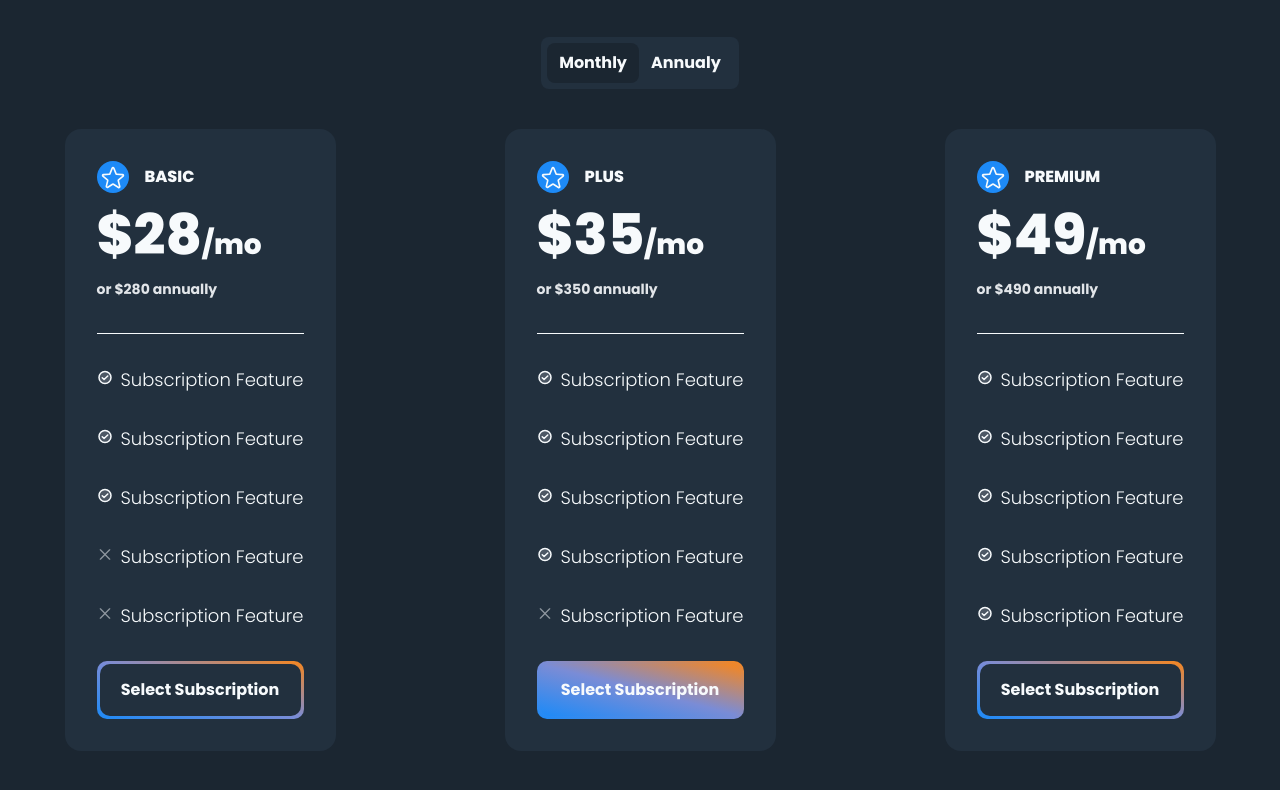
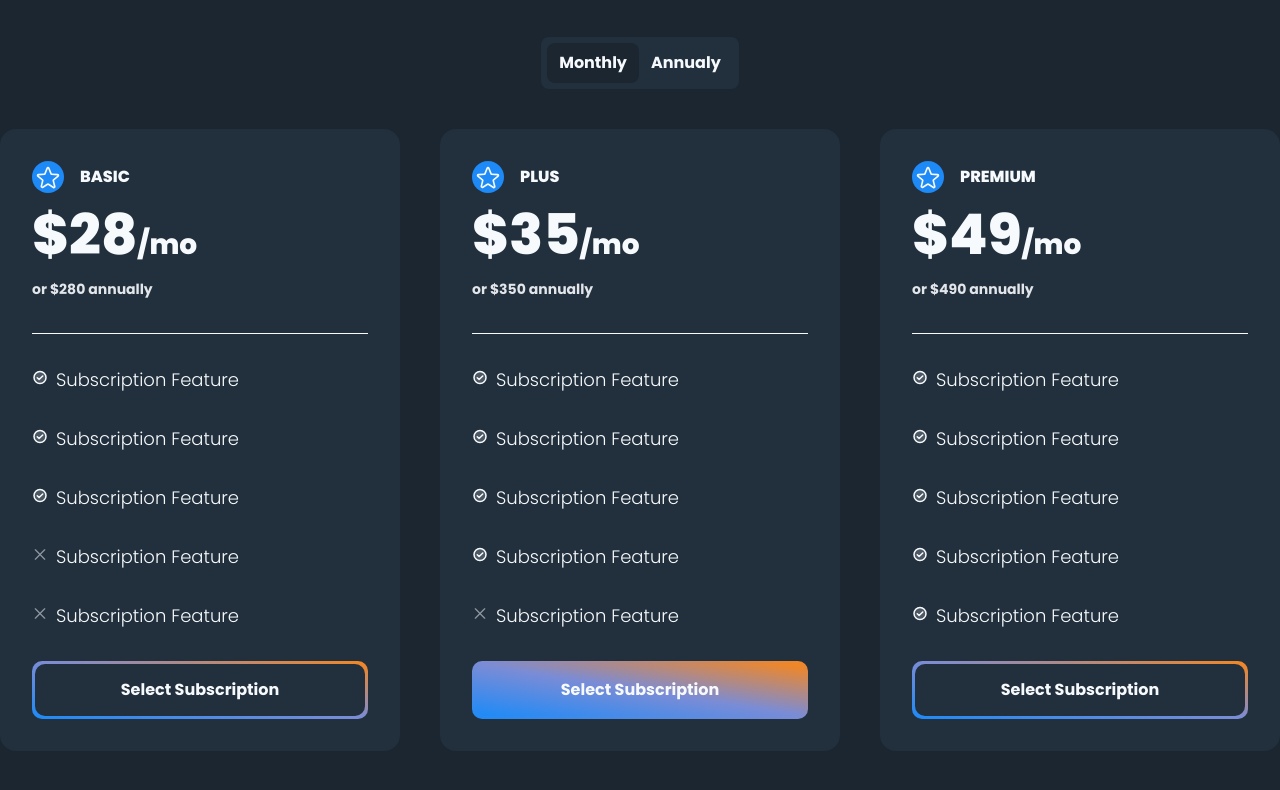
Before and after one commit to sagungt/growkit, a website: page dist/index.html in a window 1280 px wide. Shown: the part 2910-3700 px from the top of the page. Drawn offline with Linux system fonts and the light colour scheme.

Commit message:
fix pricing card width for desktop layout

```diff
--- a/dist/index.html
+++ b/dist/index.html
@@ -204,7 +204,7 @@
 
       <div class="grid grid-cols-1 md:grid-cols-1 lg:grid-cols-3 gap-10 place-items-center">
 
-        <div class="p-8 text-whiteText bg-darkSecondary rounded-2xl space-y-8 hover:scale-105 transition-all w-full md:w-2/3 lg:w-auto">
+        <div class="p-8 text-whiteText bg-darkSecondary rounded-2xl space-y-8 hover:scale-105 transition-all w-full md:w-2/3 lg:w-full">
           <div class="pb-8 border-b border-[#F7FAFC]">
             <div class="flex items-center gap-4">
               <div class="w-8 h-8 bg-[#1D8AF7] flex items-center justify-center rounded-full">
@@ -227,7 +227,7 @@
           </div>
         </div>
 
-        <div class="p-8 text-whiteText bg-darkSecondary rounded-2xl space-y-8 hover:scale-105 lg:hover:scale-110 transition-all w-full md:w-2/3 lg:w-auto">
+        <div class="p-8 text-whiteText bg-darkSecondary rounded-2xl space-y-8 hover:scale-105 lg:hover:scale-110 transition-all w-full md:w-2/3 lg:w-full">
           <div class="pb-8 border-b border-[#F7FAFC]">
             <div class="flex items-center gap-4">
               <div class="w-8 h-8 bg-[#1D8AF7] flex items-center justify-center rounded-full">
@@ -250,7 +250,7 @@
           </div>
         </div>
 
-        <div class="p-8 text-whiteText bg-darkSecondary rounded-2xl space-y-8 hover:scale-105 transition-all w-full md:w-2/3 lg:w-auto">
+        <div class="p-8 text-whiteText bg-darkSecondary rounded-2xl space-y-8 hover:scale-105 transition-all w-full md:w-2/3 lg:w-full">
           <div class="pb-8 border-b border-[#F7FAFC]">
             <div class="flex items-center gap-4">
               <div class="w-8 h-8 bg-[#1D8AF7] flex items-center justify-center rounded-full">
```
Also changed, not shown: dist/styles/style.css.
